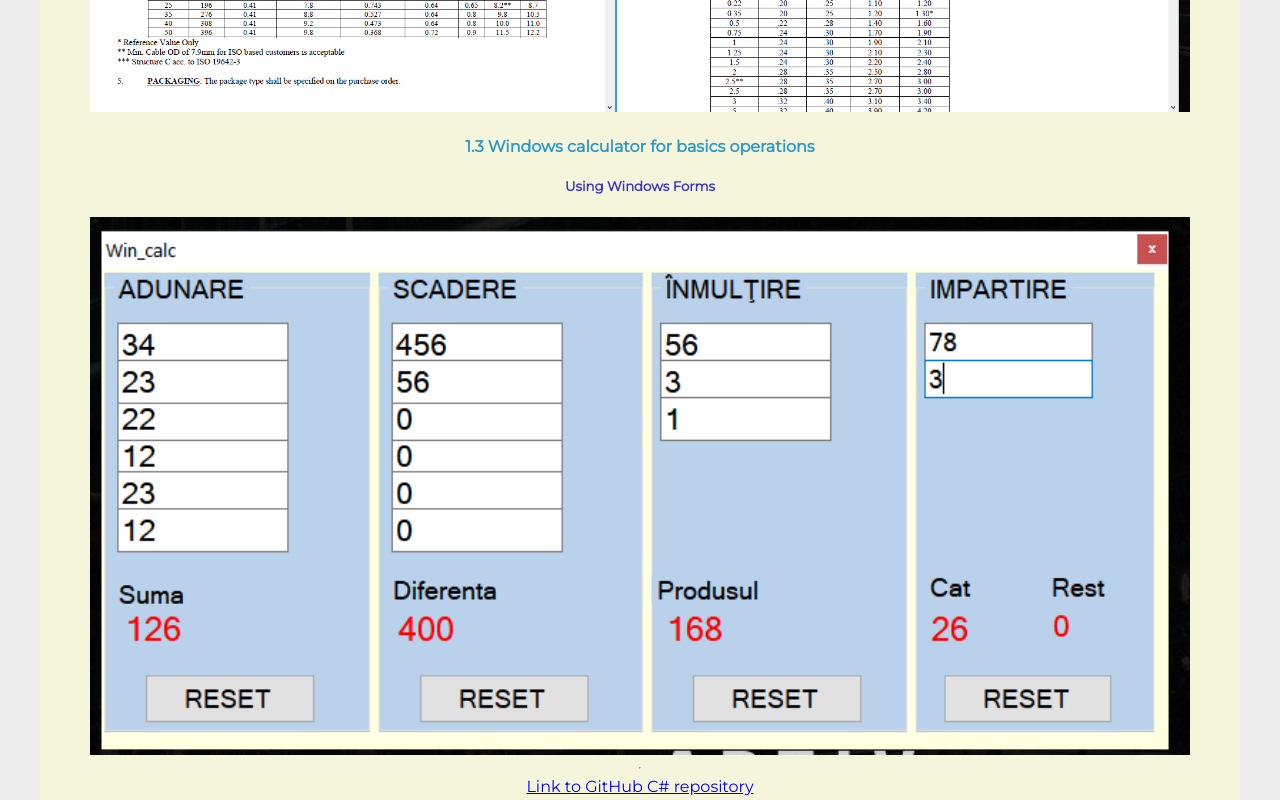
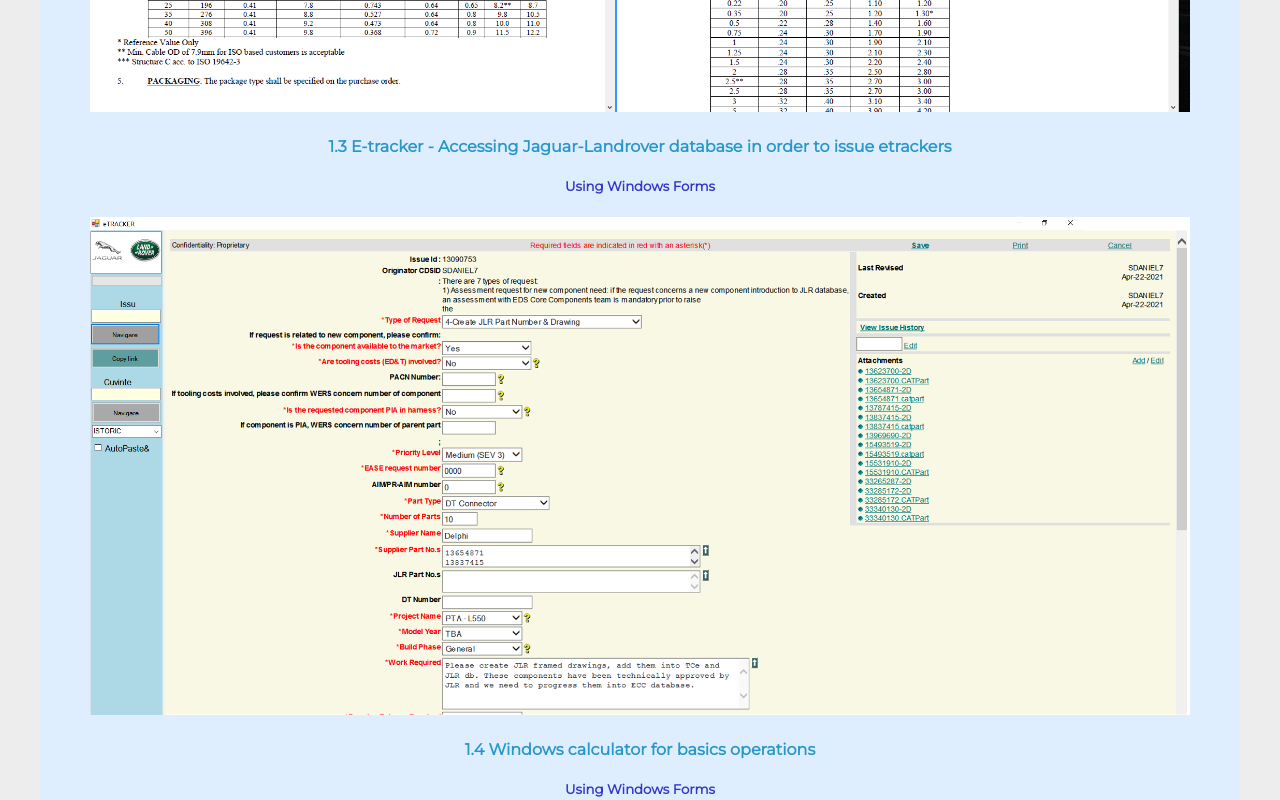
Before and after one commit to Coconutu/HTML-CSS, a plain HTML site: page CV/csharp.html in a window 1280 px wide. Shown: the part 1400-2200 px from the top of the page. Drawn offline with Linux system fonts and the light colour scheme.

Commit message:
Add files via upload
adaugare etracker, schimbare culoare fundal aplicatii

```diff
--- a/CV/Styles/apps.css
+++ b/CV/Styles/apps.css
@@ -44,7 +44,7 @@
     flex-direction: column;
     width: 1200px;
     margin: 40px auto;
-    background-color:beige;
+    background-color: #DFEEFF;
     align-items: center;
 }
 .linkuri{
--- a/CV/csharp.html
+++ b/CV/csharp.html
@@ -22,7 +22,11 @@
             <h5 class="tehnologii">Using Windows Forms</h5>
             <img src="images/MSPEC.PNG" alt="M-spec compare" width="1100">
 
-            <h4 class="subtitlu">1.3 Windows calculator for basics operations</h4>
+            <h4 class="subtitlu">1.3 E-tracker - Accessing Jaguar-Landrover database in order to issue etrackers</h4>
+            <h5 class="tehnologii">Using Windows Forms</h5>
+            <img src="images/etracker.png" alt="E-tracker" width="1100">
+
+            <h4 class="subtitlu">1.4 Windows calculator for basics operations</h4>
             <h5 class="tehnologii">Using Windows Forms</h5>
             <img src="images/wincalc.PNG" alt="Win Calc" width="1100">
             <br>
```
Also changed, not shown: CV/images/etracker.png (added).
